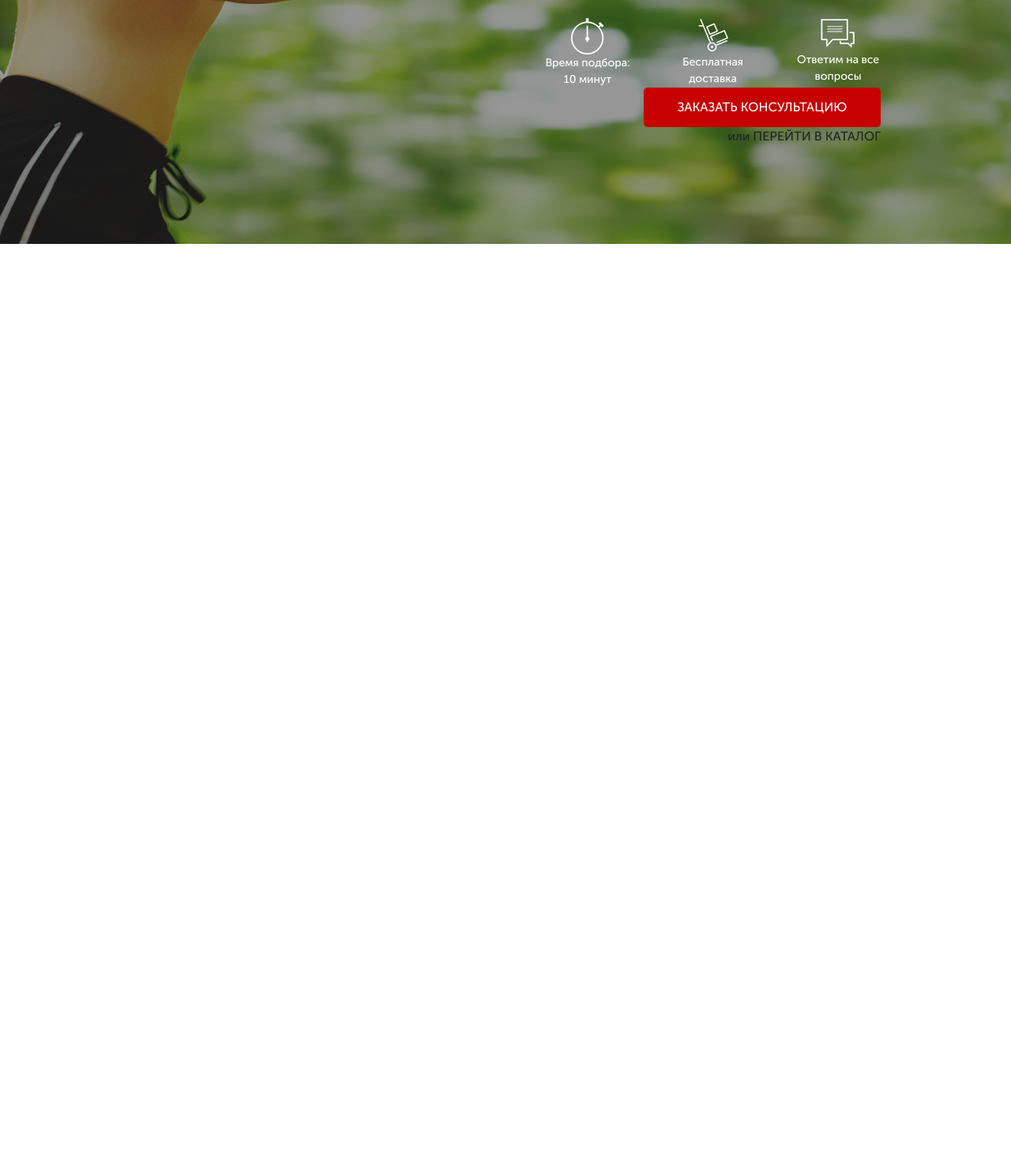
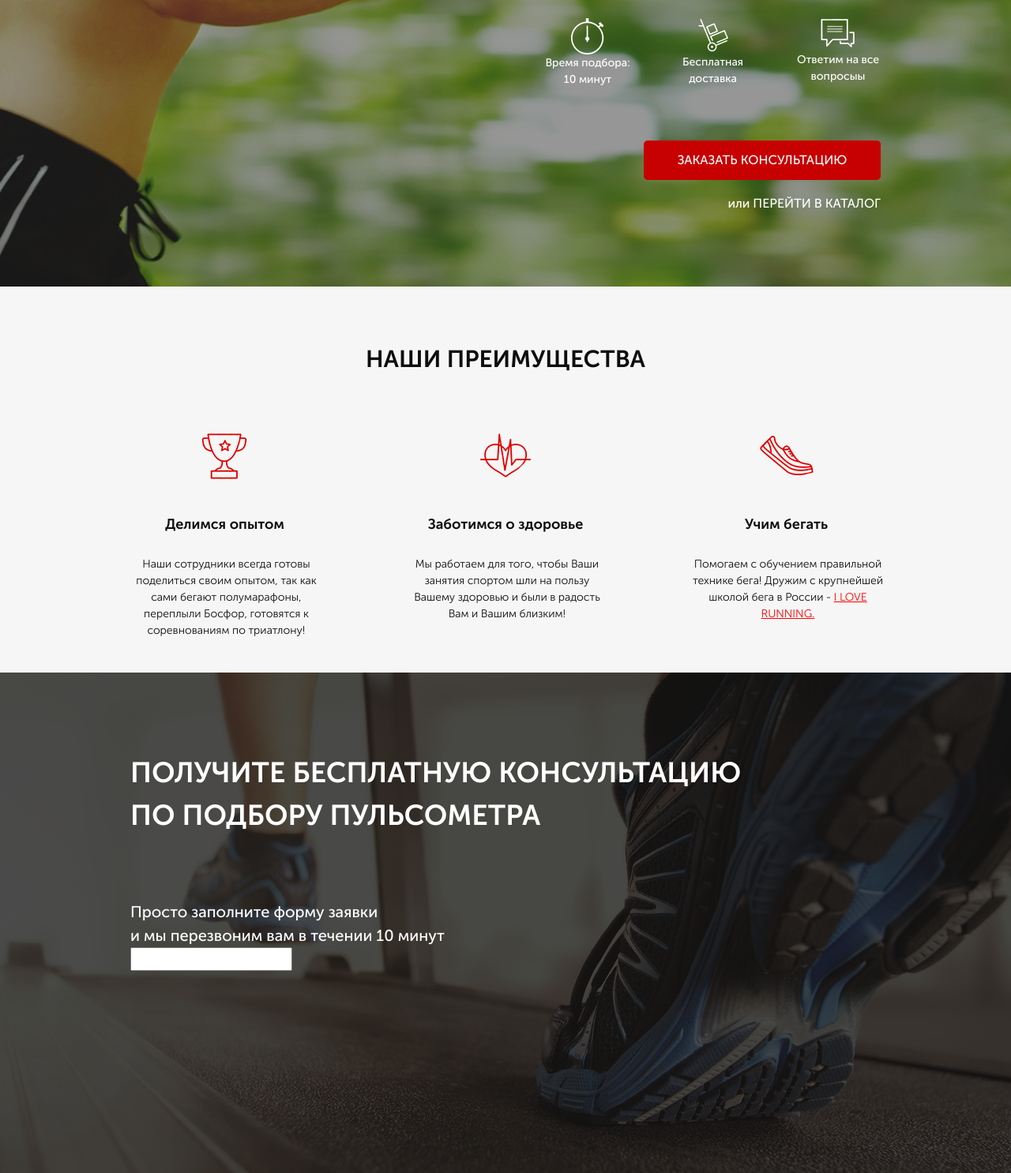
Before and after one commit to aleksart22/pulse, a website: page src/index.html in a window 1280 px wide. Shown: the part 341-1827 px from the top of the page at 79% size. Before the commit the page ends 800 px from the top, so only its background shows below. Drawn offline with Linux system fonts and the light colour scheme.

Commit message:
21.05.2020 3:12

```diff
--- a/src/index.html
+++ b/src/index.html
@@ -42,7 +42,7 @@
 				</div>
 				<div class="promo__icon">
 					<img src="icons/messages.png" alt="">
-					Ответим на все вопросы
+					Ответим на все вопросыы
 				</div>
 			</div>
 			<button class="button button_main">заказать кОНСУЛЬТАЦИЮ</button>
@@ -53,5 +53,58 @@
 		</div>
 	</div>
 </div>
+
+<div class="reasons">
+	<div class="container">
+		<div class="reasons__title ">
+			НАШИ ПРЕИМУЩЕСТВА
+		</div>
+		<div class="reasons__wrapper">
+			<div class="reasons__icons">
+				<div class="reasons__icon">
+					<img src="icons/reasons/cup.png" alt="">
+					<span>Делимся опытом</span>
+				</div>
+				<div class="reasons__descr">Наши сотрудники всегда готовы поделиться своим опытом,
+					так как сами бегают полумарафоны, переплыли Босфор, готовятся к соревнованиям по триатлону!</div>
+			</div>
+			<div class="reasons__icons">
+				<div class="reasons__icon">
+					<img src="icons/reasons/heart.png" alt="">
+					<span>Заботимся о здоровье</span>
+				</div>
+				<div class="reasons__descr">Мы работаем для того,
+					чтобы Ваши занятия спортом шли на пользу Вашему здоровью и были в радость Вам и Вашим близким!</div>
+			</div>
+			<div class="reasons__icons">
+				<div class="reasons__icon">
+					<img src="icons/reasons/shoe.png" alt="">
+					<span>Учим бегать</span>
+				</div>
+				<div class="reasons__descr">Помогаем с обучением
+					правильной технике бега!
+					Дружим с крупнейшей школой бега в России - <span>I LOVE RUNNING.</span></div>
+			</div>
+		</div>
+	</div>
+</div>
+
+<div class="consultation">
+	<div class="container">
+		<h2 class="title title_left">
+			Получите бесплатную консультацию<br>
+			по подбору пульсометра
+		</h2>
+		<div class="consultation__descr">Просто заполните форму заявки <br>
+			и мы перезвоним вам в течении 10 минут
+		</div>
+		<form action="#"></form>
+		<input type="text">
+
+	</div>
+
+
+
+</div>
 </body>
 </html>
--- a/src/sass/blocks/_buttons.sass
+++ b/src/sass/blocks/_buttons.sass
@@ -10,6 +10,7 @@
 	font-weight: 500
 	text-transform: uppercase
 	&_main
+		margin-top: 67px
 		width: 300px
 		height: 50px
 		font-size: 16px
--- /dev/null
+++ b/src/sass/blocks/_consultation.sass
@@ -0,0 +1,10 @@
+.consultation
+    min-height: 680px
+    background: url(../../img/bg/consultation.jpg) center (center/cover) no-repeat
+    padding: 100px 0 92px 0
+    &__descr
+        margin-top: 80px
+        color: #ffffff
+        font-size: 20px
+        font-weight: 500
+        text-align: left
--- a/src/sass/blocks/_promo.sass
+++ b/src/sass/blocks/_promo.sass
@@ -34,3 +34,12 @@
 			display: block
 			margin: 0 auto
 			margin-top: 20px
+	&__link
+		color: #ffffff
+		font-size: 16px
+		font-weight: 500
+		margin-top: 18px
+		a
+			color: #ffffff
+			text-decoration: underline
+			text-transform: uppercase
--- /dev/null
+++ b/src/sass/blocks/_reasons.sass
@@ -0,0 +1,38 @@
+.reasons
+    background: url(../../img/bg/bg_reas.jpg) center (center/cover) no-repeat
+    min-height: 470px
+    padding: 70px 0 78px 0
+    &__title
+        text-align: center
+        color: #0d0d0d
+        font-size: 30px
+        font-weight: 700
+    &__wrapper
+        margin-top: 65px
+        display: flex
+        justify-content: space-between
+    &__icons
+        width: 239px
+        height: 231px
+    &__icon
+        img
+            display: block
+            margin: 0 auto
+        span
+            display: block
+            text-align: center
+            margin-top: 38px
+            color: #0d0d0d
+            font-size: 18px
+            font-weight: 700
+    &__descr
+        margin-top: 26px
+        color: #0d0d0d
+        font-size: 14px
+        font-weight: 300
+        width: 243px
+        height: 64px
+        text-align: center
+        span
+            color: #ff0000
+            text-decoration: underline
--- /dev/null
+++ b/src/sass/blocks/_title.sass
@@ -0,0 +1,10 @@
+.title
+    color: #0d0d0d
+    font-size: 30px
+    font-weight: 700
+    text-transform: uppercase
+    text-align: center
+    &_left
+        color: #ffffff
+        font-size: 36px
+        text-align: left
--- a/src/sass/style.sass
+++ b/src/sass/style.sass
@@ -8,6 +8,9 @@
 @import "blocks/promo.sass"
 @import "blocks/header.sass"
 @import "blocks/buttons.sass"
+@import "blocks/reasons.sass"
+@import "blocks/consultation.sass"
+@import "blocks/title.sass"
 
 .container
 	width: 950px
```
Also changed, not shown: src/css/blocks/reasons.min.css (added), src/css/style.min.css, src/img/bg/bg_reas.jpg (added), src/img/bg/consultation.jpg (renamed from src/img/bg/bg2.png).
